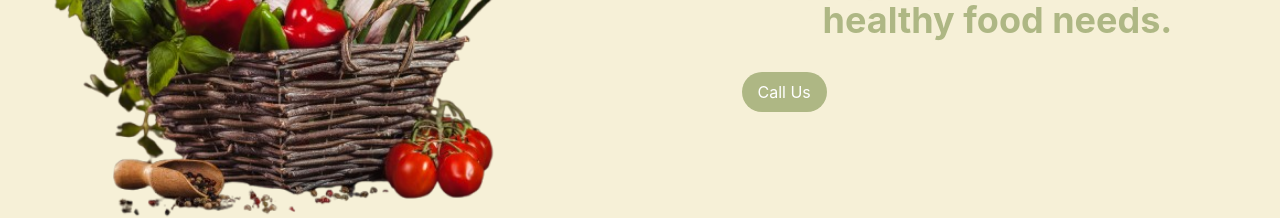
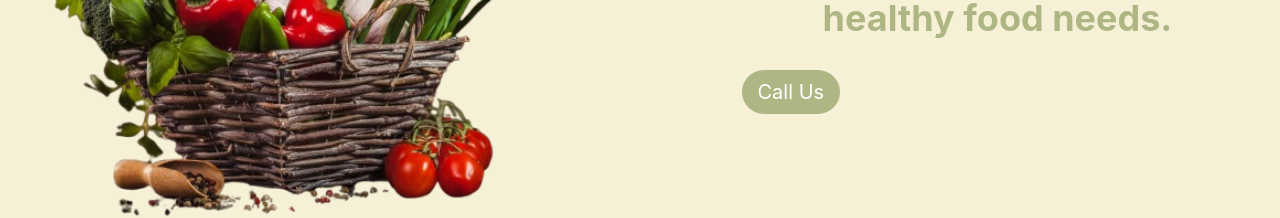
Before and after one commit to Pranali855/NatureBite, a React (Vite) app: page / in a window 1280 px wide. Shown: the part 341-559 px from the top of the page. Built offline with nearby package versions, Linux system fonts and the light colour scheme.

Commit message:
Update Button.jsx
button changes added

```diff
--- a/src/Component/Button.jsx
+++ b/src/Component/Button.jsx
@@ -1,10 +1,22 @@
 import React from 'react';
 
-function Button({ title, onClick }) {
+const BUTTON_VARIANTS = {
+  primary: 'bg-[#AEB784] text-white hover:bg-[#9CAB84] gap-9px',
+  secondary: 'bg-[#AEB784] text-white hover:bg-[#9CAB84]',
+  Tertiary: 'bg-transparent border border-[#AEB784] text-[#AEB784] hover:bg-[#AEB784] hover:text-white',
+};
+
+const BUTTON_SIZES = {
+  large: "text-2xl",
+  medium: "text-xl",
+  small: "text-sm"
+};
+
+function Button({ title, onClick = () => {}, varient = 'primary', size = "medium" }) {
   return (
     <button
       onClick={onClick}
-      className="rounded-full bg-[#AEB784] text-white py-2  px-4 hover:bg-[#9CAB84]"
+      className={`flex justify-start rounded-full ${BUTTON_VARIANTS[varient]} ${BUTTON_SIZES[size]} py-2 px-4 cursor-pointer mr-4`}
     >
       {title}
     </button>
```
